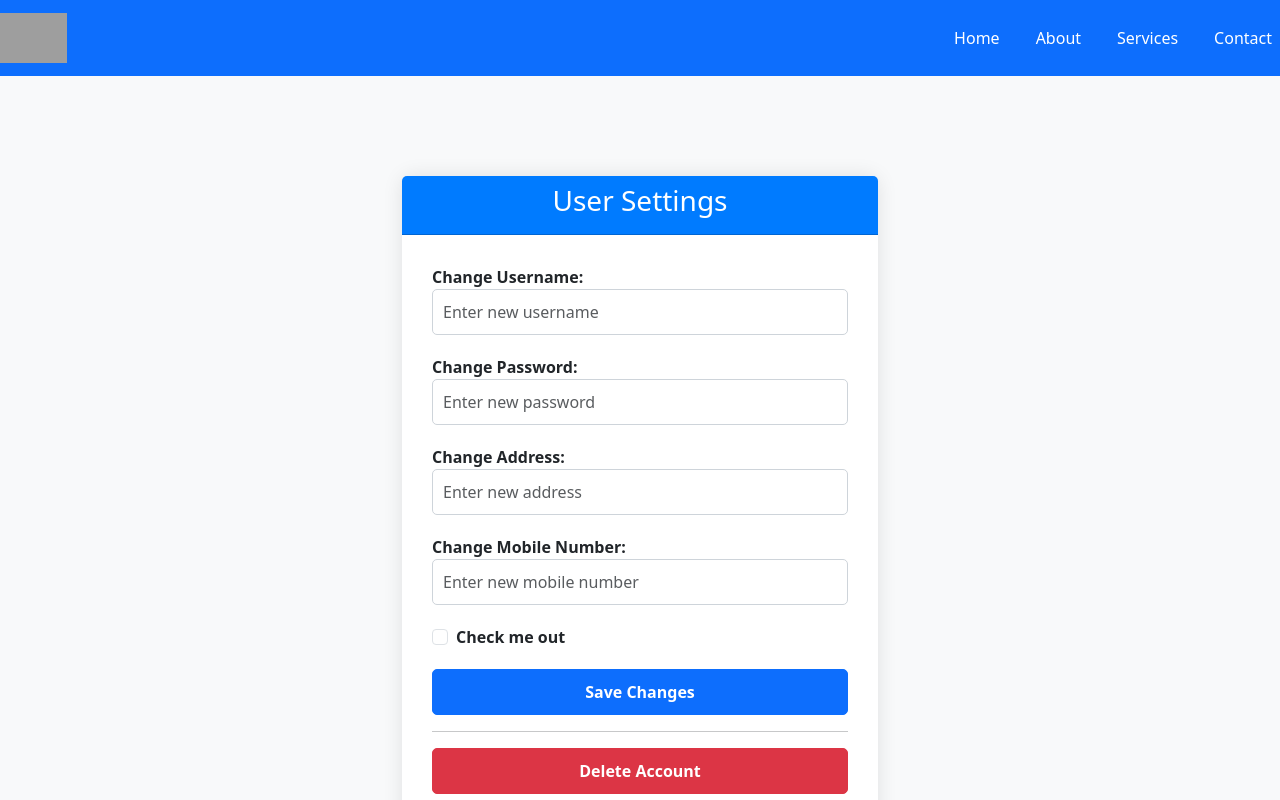
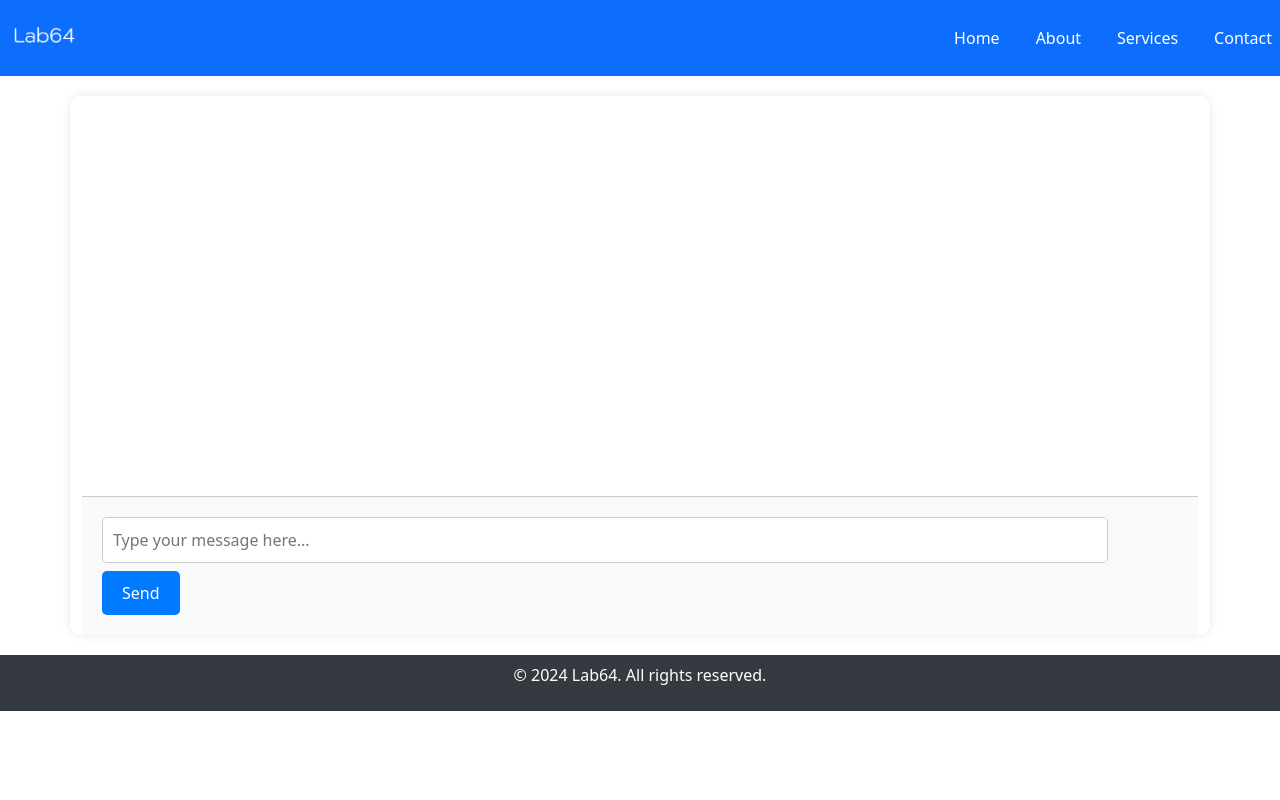
Before and after one commit to Vinuth004/lab64, a React (Vite) app: page / in a window 1280 px wide. Shown: the top 800 px of the page. Built offline with nearby package versions, Linux system fonts and the light colour scheme; grey boxes are pictures that could not be loaded.

Commit message:
Included chat

```diff
--- /dev/null
+++ b/src/Chat.tsx
@@ -0,0 +1,55 @@
+import React, { useRef, useState } from 'react';
+import './chat.css';
+import Navbar from './Nav';
+import Footer from './Footer';
+const ChatPage: React.FC = () => {
+    const chatContainerRef = useRef<HTMLDivElement>(null);
+    const [messages, setMessages] = useState<{ text: string; time: string }[]>([]);
+    const handleMessageSubmit = (event: React.FormEvent<HTMLFormElement>) => {
+        event.preventDefault();
+        const messageInput = event.currentTarget.elements.namedItem('message') as HTMLInputElement;
+        const message = messageInput.value.trim();
+        if (message !== '') {
+            addChatBubble(message);
+            messageInput.value = ''; // Clear input field
+        }
+    };
+
+    const addChatBubble = (message: string) => {
+        const date = new Date();
+        const formattedTime = date.toLocaleString('en-US', { hour: 'numeric', minute: 'numeric', hour12: true });
+        const newMessage = { text: message, time: formattedTime };
+        setMessages(prevMessages => [...prevMessages, newMessage]);
+
+        // Scroll to bottom
+        if (chatContainerRef.current) {
+            chatContainerRef.current.scrollTop = chatContainerRef.current.scrollHeight;
+        }
+    };
+
+    return (
+        <div>
+            <Navbar/>
+
+        <div className="container">
+            <div className="chat-container" ref={chatContainerRef}>
+                {messages.map((message, index) => (
+                    <div className="chat-bubble" key={index}>
+                        {message.text}
+                        <div className="chat-bubble-date">{message.time}</div>
+                    </div>
+                ))}
+            </div>
+            <div className="input-container">
+                <form id="message-form" onSubmit={handleMessageSubmit}>
+                    <input type="text" id="message" name="message" placeholder="Type your message here..." />
+                    <input type="submit" value="Send" />
+                </form>
+            </div>
+        </div>
+        <Footer />
+        </div>
+    );
+};
+
+export default ChatPage;
--- /dev/null
+++ b/src/chat.css
@@ -0,0 +1,66 @@
+body {
+    font-family: Arial, sans-serif;
+    background-color: #f4f4f4;
+    margin: 0;
+    padding: 0;
+}
+.container {
+    max-width: 600px;
+    margin: 20px auto;
+    background-color: #fff;
+    border-radius: 10px;
+    box-shadow: 0 0 10px rgba(0, 0, 0, 0.1);
+    overflow: hidden;
+}
+.chat-container {
+    height: 400px;
+    overflow-y: scroll;
+    padding: 20px;
+}
+.chat-bubble {
+    background-color: #5f89b7;
+    color: #fff;
+    border-radius: 10px;
+    padding: 10px;
+    margin: 1vh;
+    position: relative;
+    max-width: 70%;
+    word-wrap: break-word;
+}
+.chat-bubble::after {
+    content: "";
+    position: absolute;
+    bottom: 0;
+    right: -10px;
+    border-width: 10px;
+    border-style: solid;
+    border-color: #5f89b7 transparent transparent transparent;
+}
+.chat-bubble-date {
+    font-size: 0.8rem;
+    color: white;
+    margin: 1vh;
+}
+.input-container {
+    padding: 20px;
+    background-color: #f8f9fa;
+    border-top: 1px solid #ccc;
+}
+input[type="text"] {
+    width: calc(100% - 70px);
+    padding: 10px;
+    border: 1px solid #ccc;
+    border-radius: 5px;
+}
+input[type="submit"] {
+    background-color: #007bff;
+    color: #fff;
+    border: none;
+    padding: 10px 20px;
+    cursor: pointer;
+    border-radius: 5px;
+    margin-top: 1vh;
+}
+input[type="submit"]:hover {
+    background-color: #0056b3;
+}
--- a/src/main.tsx
+++ b/src/main.tsx
@@ -7,7 +7,8 @@ import Register from './Register.tsx'
 import App from './Appoint.tsx'
 import AppointmentForm from './NewAppointment.tsx'
 import UserSettings from './Settings.tsx'
+import ChatPage from './Chat.tsx'
 ReactDOM.createRoot(document.getElementById('root')!).render(
 
-  <UserSettings/>
+  <ChatPage/>
 )
```
Also changed, not shown: public/logo.png (added).
